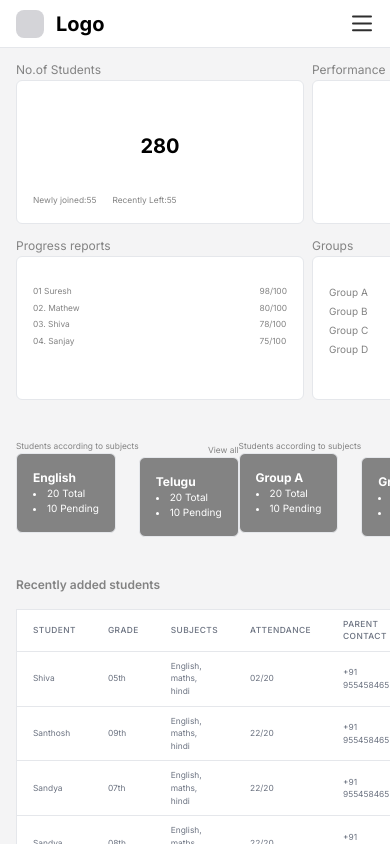
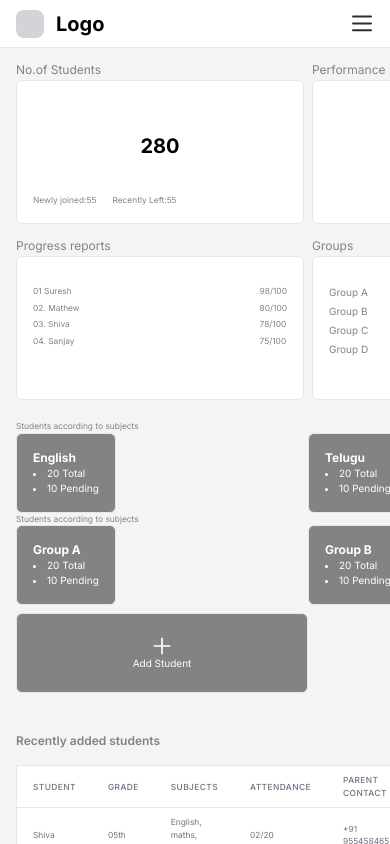
Before and after one commit to SiddhantXelp/Tuto-FE, a Next.js app: page /student in a window 390 px wide. Shown: the top 844 px of the page. Built offline with nearby package versions, Linux system fonts and the light colour scheme.

Commit message:
new Changes responsive

```diff
--- a/src/app/student/page.tsx
+++ b/src/app/student/page.tsx
@@ -113,19 +113,19 @@ const StudentPage: React.FC = () => {
         </Link>
       </div>
 
-      <div className='flex flex-row sm:gap-2 md:gap-4 lg:gap-6 mt-10 '>
+      <div className='grid grid-cols-2 sm:grid-cols-2 md:grid-cols-3 lg:grid-cols-5 xl:grid-cols-5 2xl:grid-cols-5  items-center  mt-5'>
         {data.map((item, index) => (
           <div className={(index === 0 || index === 2) ? 'cursor-pointer' : ''} key={index} onClick={() => (index === 0 || index === 2) && handleClick(index)}>
             <div className='flex flex-row justify-between'>
               <span className='text-buttonGray text-xxxs'>{item.cardName}</span>
-              <span className='text-buttonGray mt-1'>
+              <span className='text-buttonGray mr-5'>
                 <p className='text-xxxs'>
                   {item.cardNameEnd}
                 </p>
               </span>
             </div>
             <div className='flex flex-wrap gap-4 items-center '>
-              <div className='md:w-32 lg:w-38 xl:w-56 2xl:w-48 h-30 bg-buttonGray border rounded-md flex flex-col justify-between p-4'>
+              <div className='sm:w-24 md:w-32 lg:w-38 xl:w-56 2xl:w-48 h-30 bg-buttonGray border rounded-md flex flex-col justify-between p-4'>
                 <div>
                   <h1 className='text-white text-xs font-bold'>{item.subject}</h1>
                   {item.details.map((detail, detailIndex) => (
@@ -137,7 +137,7 @@ const StudentPage: React.FC = () => {
           </div>
         ))}
 
-        <div className='w-32 h-30 bg-buttonGray border rounded-md mt-6 flex items-center justify-center'>
+        <div className='md:w-28  lg:w-32 xl:w-40 2xl:w-44 h-20 bg-buttonGray border rounded-md mt-2 flex items-center justify-center'>
           <div className='flex flex-col items-center'>
             <GrAdd color='white' size={"20px"} />
             <p className='text-white text-xxs'>Add Student</p>
```
